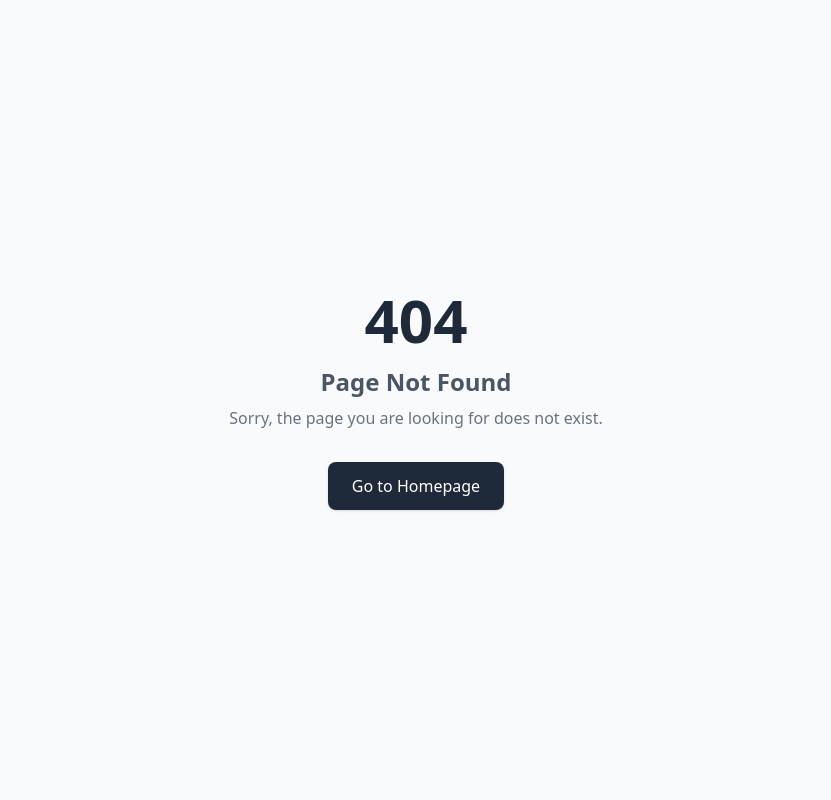
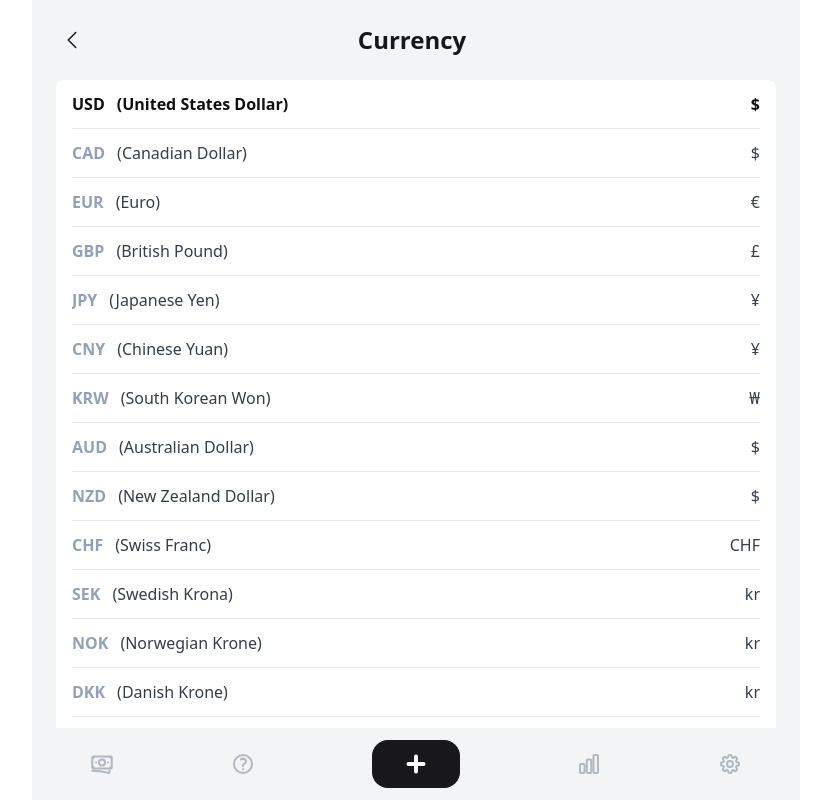
Before and after one commit to moomooj/spendly, a React (Vite) app: page /settings/currency in a window 1280 px wide. Before the commit this address had no page. Shown: the whole page, without its empty margins (224-1055 px from the left). Built offline with nearby package versions, Linux system fonts and the light colour scheme.

Commit message:
setting currency css added

```diff
--- /dev/null
+++ b/src/constants/currencyList.ts
@@ -0,0 +1,31 @@
+export const currencyList = [
+  { code: "USD", name: "United States Dollar", symbol: "$" },
+  { code: "CAD", name: "Canadian Dollar", symbol: "$" },
+  { code: "EUR", name: "Euro", symbol: "€" },
+  { code: "GBP", name: "British Pound", symbol: "£" },
+  { code: "JPY", name: "Japanese Yen", symbol: "¥" },
+  { code: "CNY", name: "Chinese Yuan", symbol: "¥" },
+  { code: "KRW", name: "South Korean Won", symbol: "₩" },
+  { code: "AUD", name: "Australian Dollar", symbol: "$" },
+  { code: "NZD", name: "New Zealand Dollar", symbol: "$" },
+  { code: "CHF", name: "Swiss Franc", symbol: "CHF" },
+  { code: "SEK", name: "Swedish Krona", symbol: "kr" },
+  { code: "NOK", name: "Norwegian Krone", symbol: "kr" },
+  { code: "DKK", name: "Danish Krone", symbol: "kr" },
+  { code: "SGD", name: "Singapore Dollar", symbol: "$" },
+  { code: "HKD", name: "Hong Kong Dollar", symbol: "$" },
+  { code: "INR", name: "Indian Rupee", symbol: "₹" },
+  { code: "BRL", name: "Brazilian Real", symbol: "R$" },
+  { code: "MXN", name: "Mexican Peso", symbol: "$" },
+  { code: "ZAR", name: "South African Rand", symbol: "R" },
+  { code: "RUB", name: "Russian Ruble", symbol: "₽" },
+  { code: "TRY", name: "Turkish Lira", symbol: "₺" },
+  { code: "AED", name: "UAE Dirham", symbol: "د.إ" },
+  { code: "SAR", name: "Saudi Riyal", symbol: "﷼" },
+  { code: "THB", name: "Thai Baht", symbol: "฿" },
+  { code: "VND", name: "Vietnamese Dong", symbol: "₫" },
+  { code: "PHP", name: "Philippine Piso", symbol: "₱" },
+  { code: "IDR", name: "Indonesian Rupiah", symbol: "Rp" },
+  { code: "MYR", name: "Malaysian Ringgit", symbol: "RM" },
+  { code: "PLN", name: "Polish Zloty", symbol: "zł" },
+];
--- a/src/pages/home/Dashboard.tsx
+++ b/src/pages/home/Dashboard.tsx
@@ -7,7 +7,11 @@ export default function Dashboard() {
   if (isLoading) {
     return <p>⏳ Loading ...</p>;
   } else if (isError) {
-    return <p style={{ color: "red" }}>⚠️ 데이터 로딩 실패: {error.message}</p>;
+    return (
+      <p style={{ color: "red" }}>
+        ⚠️ Can not load data. error : {error.message}
+      </p>
+    );
   } else if (data)
     return (
       <div className="text-gray-800">
--- a/src/pages/settings/Settings.tsx
+++ b/src/pages/settings/Settings.tsx
@@ -25,7 +25,7 @@ export default function Settings() {
         />
         <SettingBtn
           icon={
-            <span role="img" aria-label="appearance">
+            <span role="img" aria-label="notifications">
               🎨
             </span>
           }
@@ -34,6 +34,17 @@ export default function Settings() {
           SettingText={"Notifications"}
           onClick={() => navigate("/settings/notifications")}
         />
+        <SettingBtn
+          icon={
+            <span role="img" aria-label="currency">
+              🎨
+            </span>
+          }
+          label="Currency"
+          buttonType="text"
+          SettingText={"Currency"}
+          onClick={() => navigate("/settings/currency")}
+        />
       </section>
     </div>
   );
--- /dev/null
+++ b/src/pages/settings/general/Currency/Currency.tsx
@@ -0,0 +1,45 @@
+import { useState } from "react";
+import SettingModalLayout from "@/components/settings/SettingModalLayout";
+import { currencyList } from "@/constants/currencyList";
+
+export default function CurrencyModal() {
+  const [selectedCurrency, setSelectedCurrency] = useState("USD");
+
+  return (
+    <div className="space-y-6 ">
+      <SettingModalLayout title="Currency">
+        <div className="space-y-4 bg-white rounded-lg px-4">
+          <div className=" overflow-y-auto  ">
+            <ul className="divide-y divide-gray-200 dark:divide-gray-700">
+              {currencyList.map((currency) => (
+                <li
+                  key={currency.code}
+                  onClick={() => setSelectedCurrency(currency.code)}
+                  className={`py-3 flex justify-between${
+                    selectedCurrency === currency.code
+                      ? " text-Sly-D-bg font-semibold"
+                      : ""
+                  }`}
+                >
+                  <div className="flex">
+                    <span
+                      className={`mr-3 font-semibold ${
+                        selectedCurrency === currency.code
+                          ? " text-Sly-D-bg font-semibold"
+                          : "text-slate-400"
+                      }`}
+                    >
+                      {currency.code}
+                    </span>
+                    <span>({currency.name})</span>
+                  </div>
+                  <span>{currency.symbol}</span>
+                </li>
+              ))}
+            </ul>
+          </div>
+        </div>
+      </SettingModalLayout>
+    </div>
+  );
+}
```
Also changed, not shown: src/App.tsx (+5 -2 lines).
